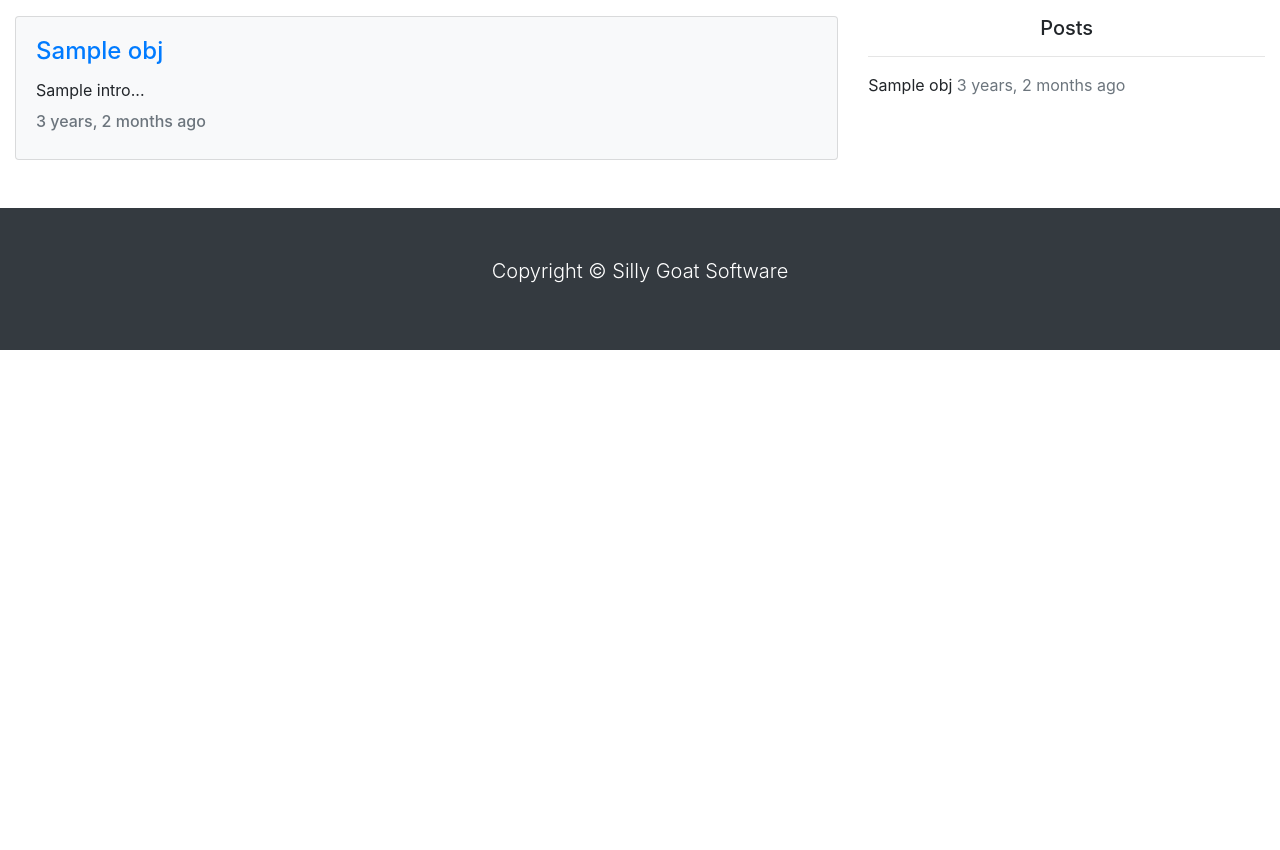
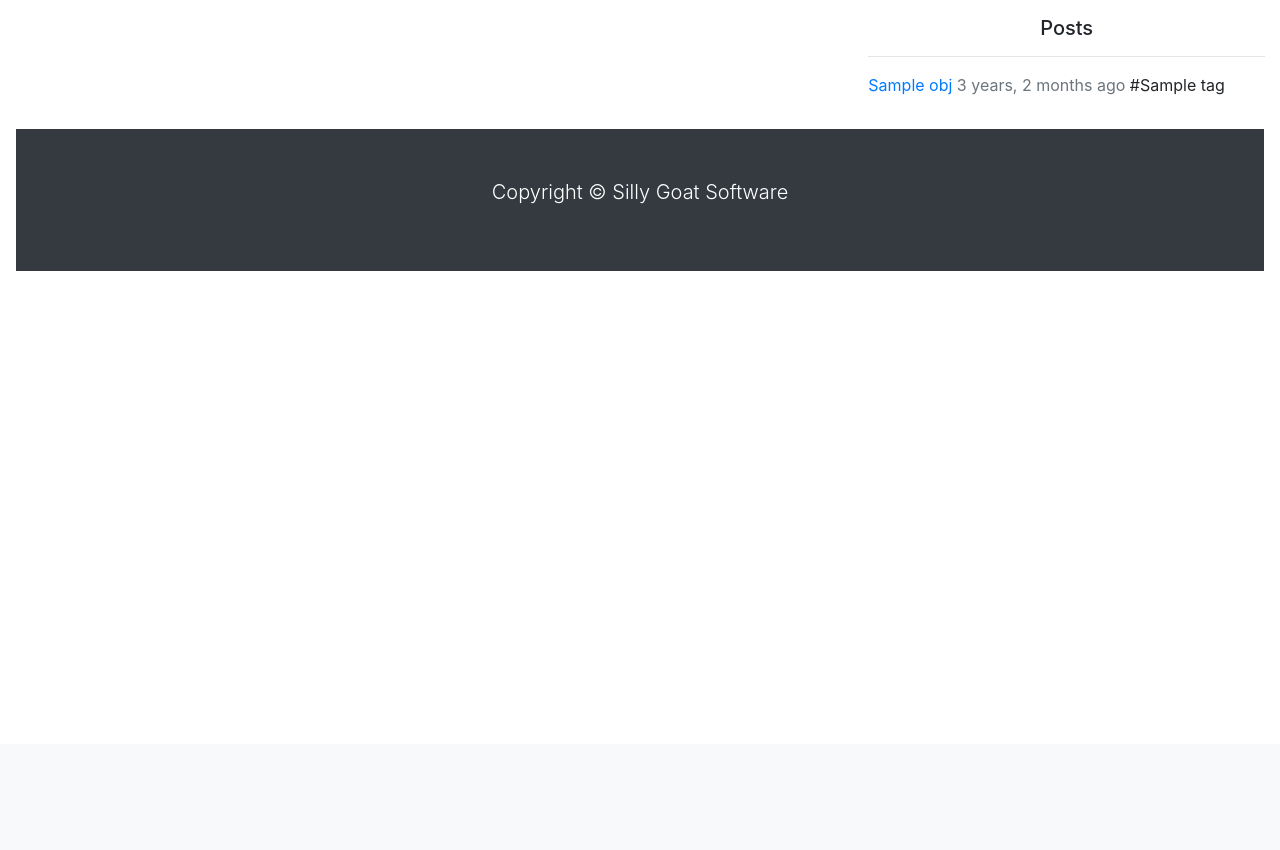
Before and after one commit to rickmmrr/silly-goat-blog, a Django app: template templates/index.html in a window 1280 px wide. Shown: the part 56-906 px from the top of the page. After the commit the page ends 327 px from the top, so only its background shows below. Run offline with Django 4.2, Linux system fonts and the light colour scheme; the template is opened without the code that fills it: most values are stand-ins (such as "Sample title", 1, 10 or a date in 2020); some libraries are stand-ins or nearby versions.

```diff
--- a/blog/urls.py
+++ b/blog/urls.py
@@ -1,9 +1,13 @@
 #blog/urls.py
 from django.urls import path
+from . import views
 from .views import BlogListView , BlogDetailView, AboutPageView
 
+
 urlpatterns =  [
+    path("tag/<int:pk>/", views.return_posts_by_tag, name="tag_view"),
     path("post/<int:pk>/", BlogDetailView.as_view(), name="post"),
     path('', BlogListView.as_view(), name='index'),
     path('about', AboutPageView.as_view(), name='about'),
+
     ]
--- a/requirements.txt
+++ b/requirements.txt
@@ -1,4 +1,5 @@
 asgiref==3.5.2
 Django==3.2.4
+django-environ
 sqlparse==0.4.2
 django-summernote
--- a/templates/footer.html
+++ b/templates/footer.html
@@ -1,6 +1,6 @@
 
 
-    <footer id="main-footer" class="bg-dark text-white mt-5 p-5">
+    <footer id="main-footer" class="bg-dark text-white m-3 p-5">
     <div class="container">
         <div class="row">
         <div class="col">
--- a/templates/index.html
+++ b/templates/index.html
@@ -35,8 +35,36 @@
             <div class="col-8">
 
                 {% for obj in object_list %}
-                {% if forloop.counter0|divisibleby:2 %}
-                <div class="card bg-light text-black mb-resp">
+                {% if obj.featured %}
+
+                <div class="card bg-light text-black mb-2">
+                    <div class="card-body">
+                        <a href="{% url 'post' obj.pk %}">
+                            <h4 class="card-title">{{ obj.title }}</h4>
+                        </a>
+                        <p class="card-text">{{ obj.intro }}...</p>
+
+                        <div class="row">
+                            <div class="col-8"><h6 class="text-muted card-subtitle mb-2">{{ obj.updated_at|timesince }} ago</h6></div>
+                            <div class="col-4 ">
+                                {% for tag in obj.categories.all %}
+                                <span>#{{ tag }} </span>
+                                {% endfor %}</div>
+                        </div>
+
+
+
+                        <!-- <h6 class="text-muted card-subtitle mb-2">{{ obj.updated_at|timesince }} ago</h6>
+                            {% for tag in obj.categories.all %}
+                            <span>#{{ tag }} </span>
+                            {% endfor %} -->
+
+
+
+                    </div>
+                </div>
+
+                <!-- <div class="card bg-white mb-2">
                     <div class="card-body">
                         <a href="{% url 'post' obj.pk %}">
                             <h4 class="card-title">{{ obj.title }}</h4>
@@ -44,17 +72,8 @@
                         <p class="card-text">{{ obj.intro }}...</p>
                         <h6 class="text-muted card-subtitle mb-2">{{ obj.updated_at|timesince }} ago</h6>
                     </div>
-                </div>
-                {% else %}
-                <div class="card bg-white mb-resp">
-                    <div class="card-body">
-                        <a href="{% url 'post' obj.pk %}">
-                            <h4 class="card-title">{{ obj.title }}</h4>
-                        </a>
-                        <p class="card-text">{{ obj.intro }}...</p>
-                        <h6 class="text-muted card-subtitle mb-2">{{ obj.updated_at|timesince }} ago</h6>
-                    </div>
-                </div>
+                </div> -->
+
 
                 {% endif %}
 
@@ -66,9 +85,14 @@
                 <h5 class="text-center">Posts</h5>
                 <hr>
                 {% for obj in object_list %}
-                <p class="font-weight-normal">{{ obj.title }}
-                    <span class="font-weight-normal text-muted">{{ obj.updated_at|timesince }} ago</span>
-                </p>
+                <a href="{% url 'post' obj.pk %}">
+                    <p class="fs-6">{{ obj.title }}
+                </a>
+                <span class="fs-6 text-muted">{{ obj.updated_at|timesince }} ago</span>
+                {% for tag in obj.categories.all %}
+                <span class="">#{{ tag }} </span>
+                {% endfor %}
+            </p>
 
                 {% endfor %}
             </div>
--- a/templates/nav.html
+++ b/templates/nav.html
@@ -1,38 +1,10 @@
 
-<!-- <nav class="navbar navbar-expand-lg navbar-light" id="mainNav">
-    <div class="container px-4 px-lg-5">
-        <a class="navbar-brand" href="{% url 'index' %}">Home</a>
-        <button class="navbar-toggler" type="button" data-bs-toggle="collapse" data-bs-target="#navbarResponsive" aria-controls="navbarResponsive" aria-expanded="false" aria-label="Toggle navigation">
-            Menu
-            <i class="fas fa-bars"></i>
-        </button>
-        <div class="collapse navbar-collapse" id="navbarResponsive">
-            <ul class="navbar-nav ms-auto py-4 py-lg-0">
-                <li class="nav-item"><a class="nav-link px-lg-3 py-3 py-lg-4" href="{% url 'index' %}">Home</a></li>
-            </ul>
-        </div>
-    </div>
-</nav>
--->
-<!-- <nav class="navbar navbar-light navbar-expand-md py-3">
-    <div class="container"><a class="navbar-brand d-flex align-items-center" href="#"><span class="bs-icon-sm bs-icon-rounded bs-icon-primary d-flex justify-content-center align-items-center me-2 bs-icon"><svg xmlns="http://www.w3.org/2000/svg" width="1em" height="1em" fill="currentColor" viewBox="0 0 16 16" class="bi bi-bezier">
-                    <path fill-rule="evenodd" d="M0 10.5A1.5 1.5 0 0 1 1.5 9h1A1.5 1.5 0 0 1 4 10.5v1A1.5 1.5 0 0 1 2.5 13h-1A1.5 1.5 0 0 1 0 11.5v-1zm1.5-.5a.5.5 0 0 0-.5.5v1a.5.5 0 0 0 .5.5h1a.5.5 0 0 0 .5-.5v-1a.5.5 0 0 0-.5-.5h-1zm10.5.5A1.5 1.5 0 0 1 13.5 9h1a1.5 1.5 0 0 1 1.5 1.5v1a1.5 1.5 0 0 1-1.5 1.5h-1a1.5 1.5 0 0 1-1.5-1.5v-1zm1.5-.5a.5.5 0 0 0-.5.5v1a.5.5 0 0 0 .5.5h1a.5.5 0 0 0 .5-.5v-1a.5.5 0 0 0-.5-.5h-1zM6 4.5A1.5 1.5 0 0 1 7.5 3h1A1.5 1.5 0 0 1 10 4.5v1A1.5 1.5 0 0 1 8.5 7h-1A1.5 1.5 0 0 1 6 5.5v-1zM7.5 4a.5.5 0 0 0-.5.5v1a.5.5 0 0 0 .5.5h1a.5.5 0 0 0 .5-.5v-1a.5.5 0 0 0-.5-.5h-1z"></path>
-                    <path d="M6 4.5H1.866a1 1 0 1 0 0 1h2.668A6.517 6.517 0 0 0 1.814 9H2.5c.123 0 .244.015.358.043a5.517 5.517 0 0 1 3.185-3.185A1.503 1.503 0 0 1 6 5.5v-1zm3.957 1.358A1.5 1.5 0 0 0 10 5.5v-1h4.134a1 1 0 1 1 0 1h-2.668a6.517 6.517 0 0 1 2.72 3.5H13.5c-.123 0-.243.015-.358.043a5.517 5.517 0 0 0-3.185-3.185z"></path>
-                </svg></span><span>Silly Goat Software</span></a><button data-bs-toggle="collapse" class="navbar-toggler" data-bs-target="#navcol-2"><span class="visually-hidden">Toggle navigation</span><span class="navbar-toggler-icon"></span></button>
-        <div class="collapse navbar-collapse" id="navcol-2">
-            <ul class="navbar-nav ms-auto">
-                <li class="nav-item"><a class="nav-link active" href="#">About</a></li>
-                <li class="nav-item"></li>
-                <li class="nav-item"></li>
-            </ul>
-        </div>
-    </div>
-</nav> -->
+
 
     <!-- NAVBAR WITH RESPONSIVE TOGGLE -->
     <nav class="navbar navbar-expand-sm navbar-light bg-light mb-3">
         <div class="container">
-            <a class="navbar-brand" href="#">Silly Goat Software</a>
+            <a class="navbar-brand" href="/">Silly Goat Software</a>
             <button class="navbar-toggler" data-toggle="collapse" data-target="#navbarNav">
                 <span class="navbar-toggler-icon"></span>
             </button>
--- a/templates/scripts.html
+++ b/templates/scripts.html
@@ -5,7 +5,7 @@
         Core theme JS
         <script src="{% static 'js/scripts.js' %}"></script>
  -->
- <div style="margin-top:500px;"></div>
+ <!-- <div style="margin-top:500px;"></div> -->
 
     <script src="https://code.jquery.com/jquery-3.3.1.slim.min.js" integrity="sha384-q8i/X+965DzO0rT7abK41JStQIAqVgRVzpbzo5smXKp4YfRvH+8abtTE1Pi6jizo"
         crossorigin="anonymous"></script>
```
Also changed, not shown: blog/views.py (+11 -0 lines), dj_project/settings.py (+14 -3 lines), templates/tag.html (added, +17 -0 lines), db.sqlite3.
